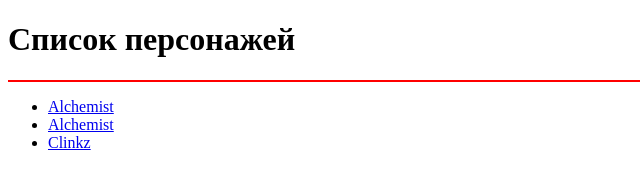
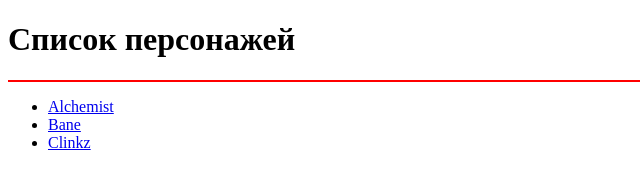
Before and after one commit to BlackYoshiii/1st-html-code, a plain HTML site: page list.html in a window 1280 px wide. Shown: the full height of the page, 0-640 px from the left. Drawn offline with Linux system fonts and the light colour scheme.

Commit message:
Update list.html

```diff
--- a/list.html
+++ b/list.html
@@ -9,7 +9,7 @@
 <body>
 <ul>
     <li> <a href="https://www.dota2.com/hero/alchemist" target="_blank"> Alchemist</a></li>
-    <li> <a href="https://www.dota2.com/hero/bane" target="_blank"> Alchemist</a></li>
+    <li> <a href="https://www.dota2.com/hero/bane" target="_blank"> Bane</a></li>
     <li> <a href="https://www.dota2.com/hero/clinkz" target="_blank"> Clinkz</a></li>
 </ul>
 </body>
```
